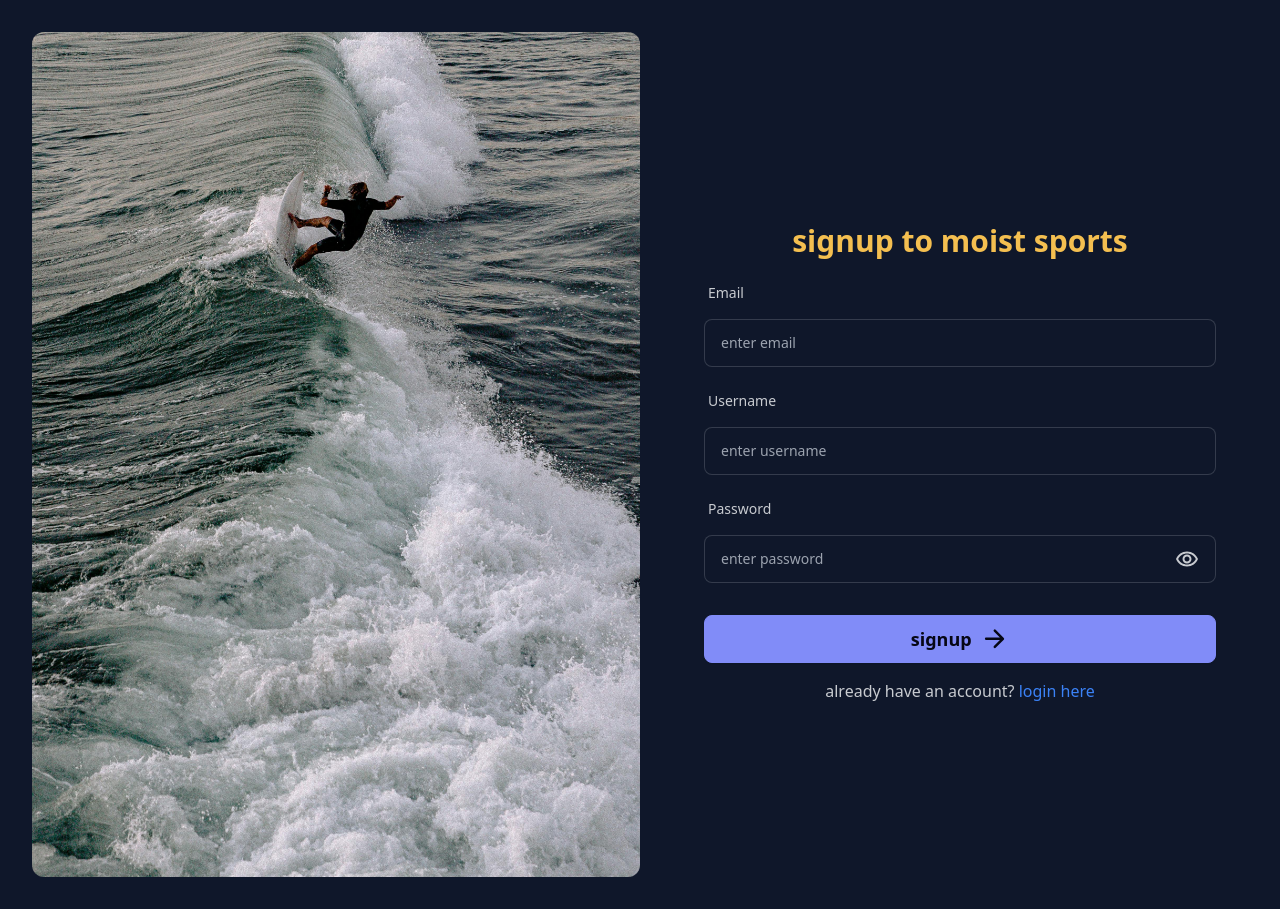
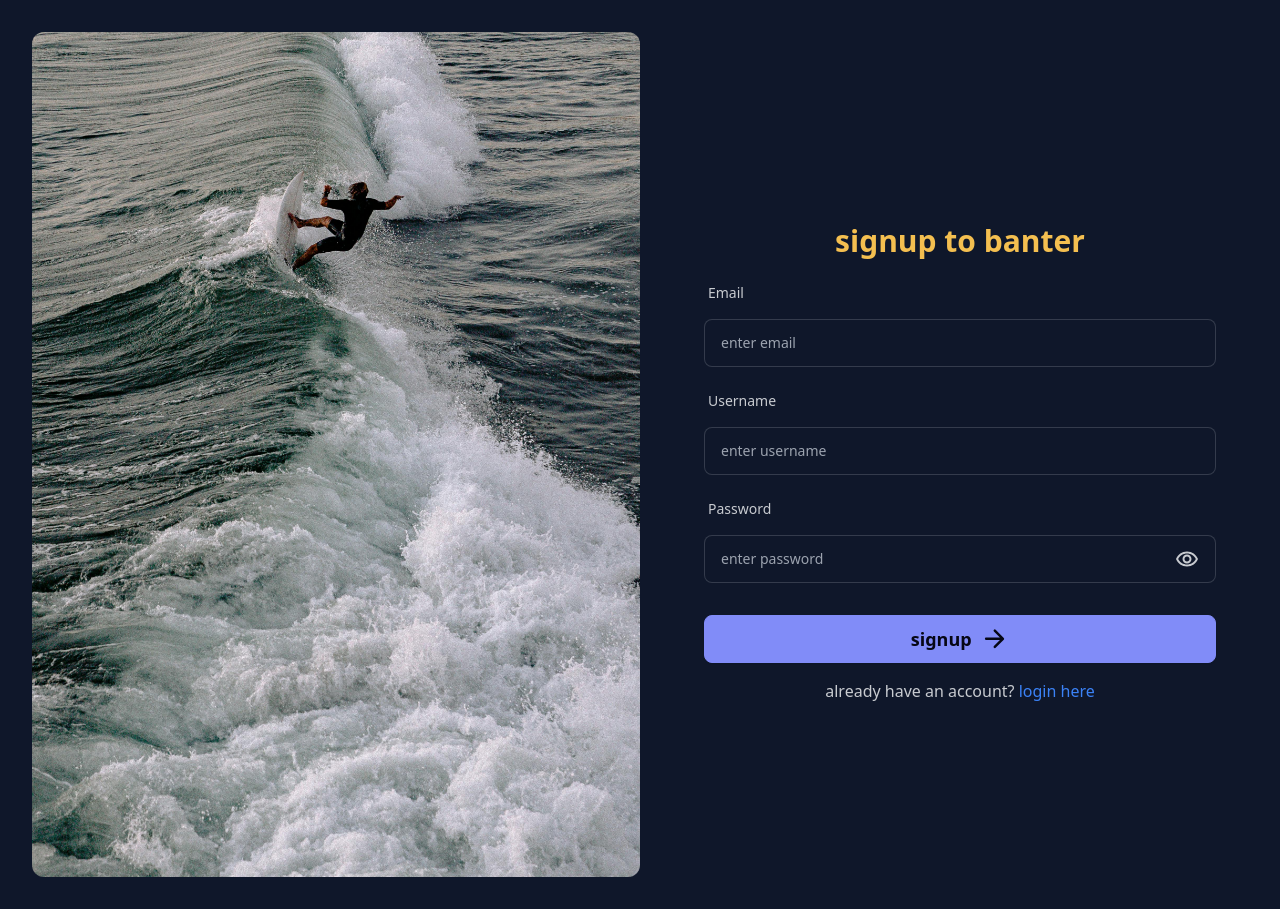
Before and after one commit to Carlosq-mv/sports-betting, a React (Vite) app in the folder client/: page /signup in a window 1280 px wide. Built offline with nearby package versions, Linux system fonts and the light colour scheme; no server answers.

Commit message:
chore: changed name

```diff
--- a/client/index.html
+++ b/client/index.html
@@ -4,7 +4,7 @@
     <meta charset="UTF-8" />
     <link rel="icon" type="image/svg+xml" href="/vite.svg" />
     <meta name="viewport" content="width=device-width, initial-scale=1.0" />
-    <title>Moist Sports</title>
+    <title>banter</title>
     <link href="./src/output.css" rel="stylesheet" />
   </head>
   <body>
--- a/client/src/pages/Login.jsx
+++ b/client/src/pages/Login.jsx
@@ -82,7 +82,7 @@ function Login() {
 
         <div className="w-full md:w-1/2 p-4">
 
-          <h1 className="font-black text-3xl text-center m-4 text-warning">login to moist sports</h1>
+          <h1 className="font-black text-3xl text-center m-4 text-warning">login to banter</h1>
 
           <form onSubmit={handleSubmit}>
             <FormField
--- a/client/src/pages/Signup.jsx
+++ b/client/src/pages/Signup.jsx
@@ -86,7 +86,7 @@ function Signup() {
 
         <div className="w-full md:w-1/2 p-4">
 
-          <h1 className="font-black text-3xl text-center m-4 text-warning">signup to moist sports</h1>
+          <h1 className="font-black text-3xl text-center m-4 text-warning">signup to banter</h1>
 
           <form onSubmit={handleSubmit}>
             <FormField
```
